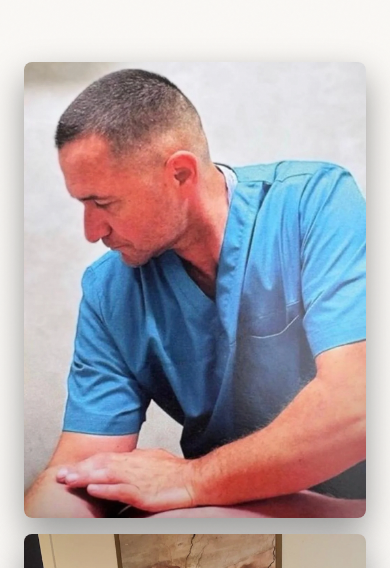
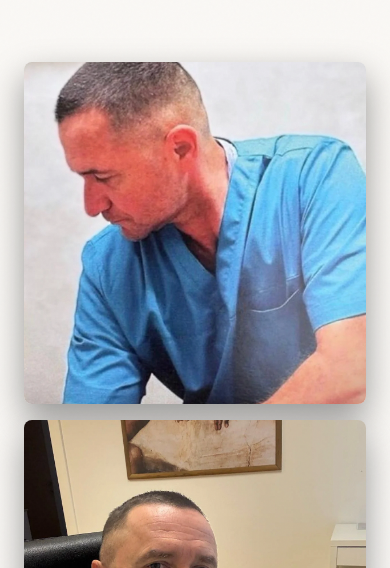
Before and after one commit to echopro-create/andrey-bygg, a Next.js app: page /en/gallery in a window 390 px wide. Shown: the part 275-843 px from the top of the page. Built offline with nearby package versions, Linux system fonts and the light colour scheme; no server answers.

Commit message:
design(gallery): implement adaptive Bento Grid collage layout with featured 2x2 first image

```diff
--- a/src/app/[lng]/gallery/GalleryClient.tsx
+++ b/src/app/[lng]/gallery/GalleryClient.tsx
@@ -29,10 +29,13 @@ export default function GalleryClient({ images, lng, dict }: GalleryClientProps)
     <>
       <div className="gallery-grid">
         {images.map((img, index) => {
-          const isVertical = index < 3;
-          const ratio = isVertical ? '3 / 4' : '1 / 1';
+          const isFeatured = index === 0;
           return (
-            <div key={index} className="gallery-item-wrapper reveal" style={{ animationDelay: `${index * 0.1}s` }}>
+            <div
+              key={index}
+              className={`gallery-item-wrapper reveal ${isFeatured ? 'gallery-item-featured' : ''}`}
+              style={{ animationDelay: `${index * 0.1}s` }}
+            >
               <button
                 type="button"
                 className="gallery-item-frame"
@@ -46,17 +49,19 @@ export default function GalleryClient({ images, lng, dict }: GalleryClientProps)
                   cursor: 'pointer',
                   textAlign: 'left',
                   display: 'block',
-                  aspectRatio: ratio,
                 }}
               >
                 <img
                   src={img.src}
                   alt={img.alt}
                   className="gallery-img"
-                  width={600}
-                  height={isVertical ? 800 : 600}
+                  width={isFeatured ? 1000 : 600}
+                  height={isFeatured ? 1000 : 600}
                   loading={index < 3 ? undefined : "lazy"}
-                  style={{ objectFit: 'cover' }}
+                  style={{
+                    objectFit: 'cover',
+                    objectPosition: isFeatured ? 'center 35%' : 'center center'
+                  }}
                 />
                 <div className="gallery-item-hover">
                   <span className="zoom-icon" role="img" aria-hidden="true">🔍</span>
--- a/src/app/globals.css
+++ b/src/app/globals.css
@@ -1995,13 +1995,24 @@ select.form-control {
   cursor: pointer;
 }
 
+.gallery-item-featured {
+  grid-column: span 2;
+  grid-row: span 2;
+}
+
 .gallery-item-frame {
   position: relative;
+  aspect-ratio: 1 / 1;
   border-radius: 8px;
   border: 1px solid var(--glass-border);
   overflow: hidden;
   box-shadow: 0 15px 35px rgba(0, 0, 0, 0.4);
   transition: var(--transition-smooth);
+}
+
+.gallery-item-featured .gallery-item-frame {
+  aspect-ratio: auto;
+  height: 100%;
 }
 
 .gallery-img {
@@ -2045,11 +2056,33 @@ select.form-control {
 .gallery-item-frame:hover .zoom-icon { transform: scale(1); }
 
 @media (max-width: 1024px) {
-  .gallery-grid { grid-template-columns: repeat(2, 1fr); gap: 20px; }
+  .gallery-grid {
+    grid-template-columns: repeat(2, 1fr);
+    gap: 20px;
+  }
+  .gallery-item-featured {
+    grid-column: span 2;
+    grid-row: span 1;
+  }
+  .gallery-item-featured .gallery-item-frame {
+    aspect-ratio: 1.6;
+    height: auto;
+  }
 }
 
 @media (max-width: 600px) {
-  .gallery-grid { grid-template-columns: 1fr; gap: 16px; }
+  .gallery-grid {
+    grid-template-columns: 1fr;
+    gap: 16px;
+  }
+  .gallery-item-featured {
+    grid-column: span 1;
+    grid-row: span 1;
+  }
+  .gallery-item-featured .gallery-item-frame {
+    aspect-ratio: 1 / 1;
+    height: auto;
+  }
 }
 
 /* Lightbox overlay */
```
